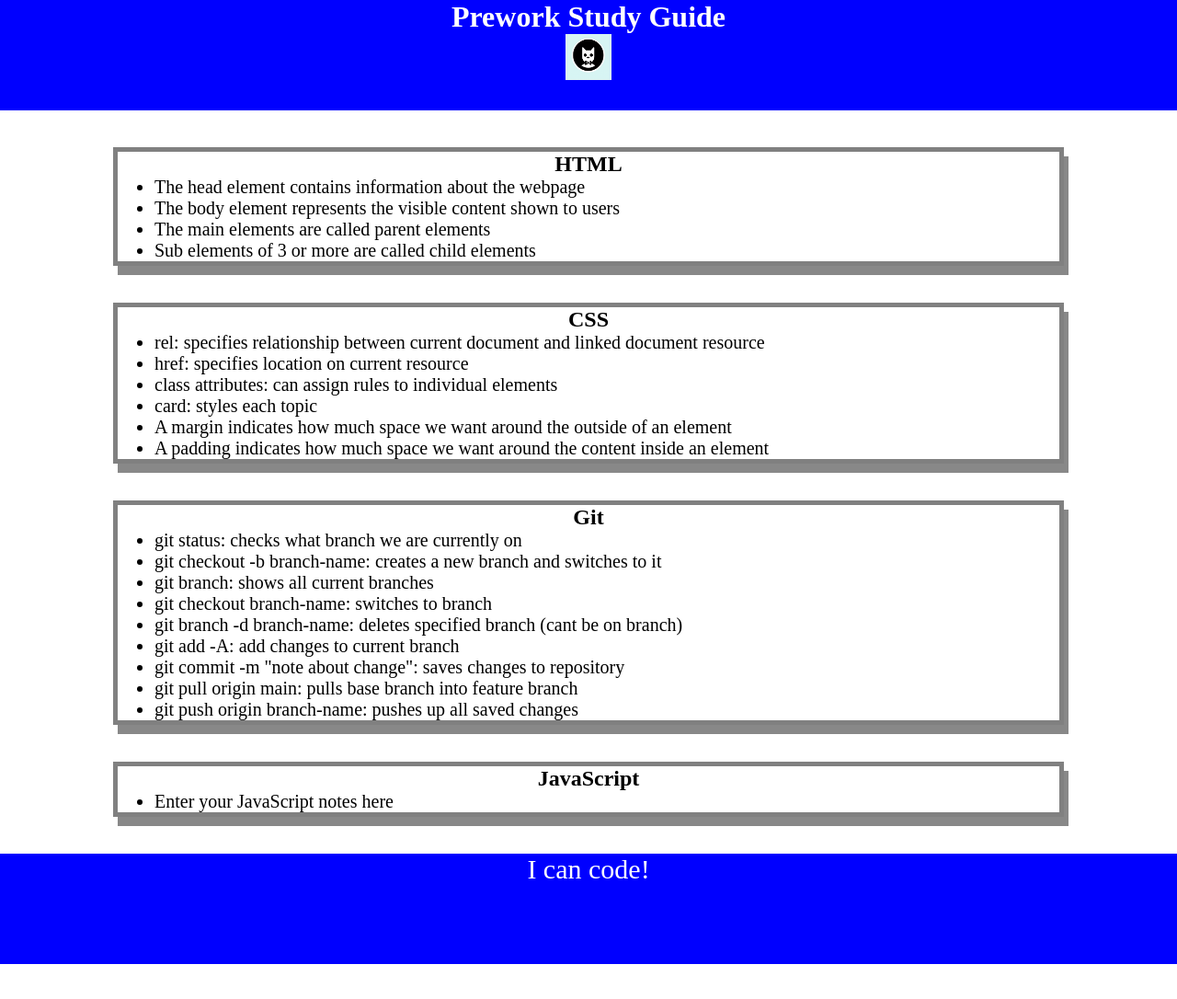
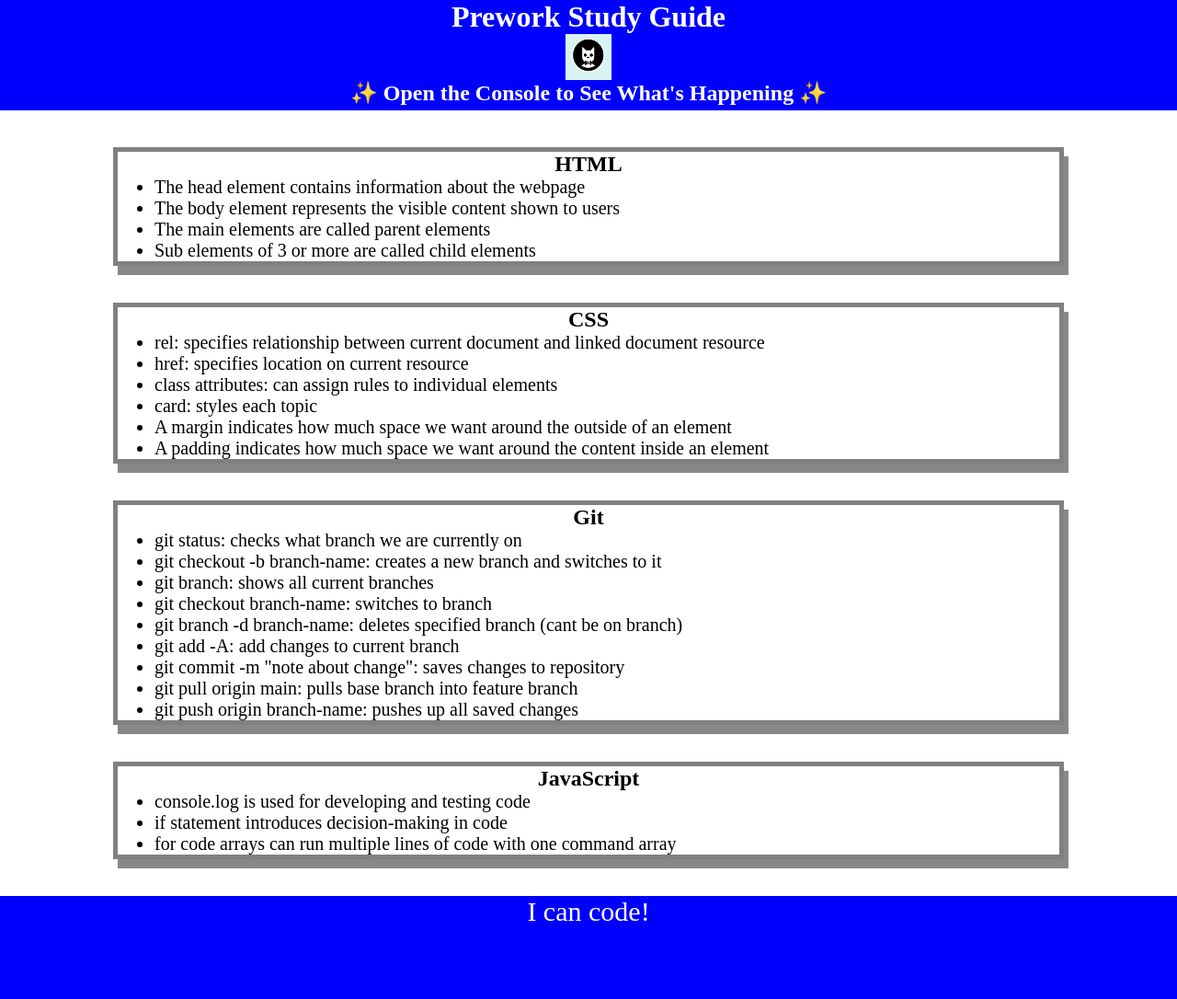
Before and after one commit to bkness/prework-study-guide, a plain HTML site: page index.html in a window 1280 px wide. Shown: the whole page at 92% size. Before the commit the page ends 1048 px from the top, so only its background shows below. Drawn offline with Linux system fonts and the light colour scheme.

Commit message:
added script.js and for array loop

```diff
--- /dev/null
+++ b/assets/script.js
@@ -0,0 +1,20 @@
+var topics = ['HTML', 'CSS', 'Git', 'JavaScript'];
+
+for (var x = 0; x < topics.length; x++) {
+ console.log(topics[x]);
+}
+
+
+/*
+if (topic === 'HTML') {
+  console.log("Let's study HTML!");
+} else if (topic === 'CSS') {
+  console.log("Let's study CSS!");
+} else if (topic === 'Git') {
+  console.log("Let's study Git!");
+} else if (topic === 'JavaScript') {
+  console.log("Let's study JavaScript!");
+} else {
+  console.log('Please try again!');
+}
+*/
--- a/index.html
+++ b/index.html
@@ -11,6 +11,7 @@
     <header id="header">
       <h1>Prework Study Guide</h1>
       <img src="./assets/bowtie-cat.png" alt="Profile image of cat wearing a bow tie." />
+      <h2>✨ Open the Console to See What's Happening ✨</h2>
     </header>
     <main>
       <section class="card" id="html-section">
@@ -53,7 +54,9 @@
       <section class="card" id="javascript-section">
        <h2>JavaScript</h2>
        <ul>
-         <li>Enter your JavaScript notes here</li>
+         <li>console.log is used for developing and testing code</li>
+         <li>if statement introduces decision-making in code</li>
+         <li>for code arrays can run multiple lines of code with one command array</li>
        </ul>
       </section>
     </main>
@@ -61,5 +64,6 @@
     <footer>
       <p>I can code!</p>
     </footer>
+    <script src="./assets/script.js"></script>
   </body>
 </html>
```
